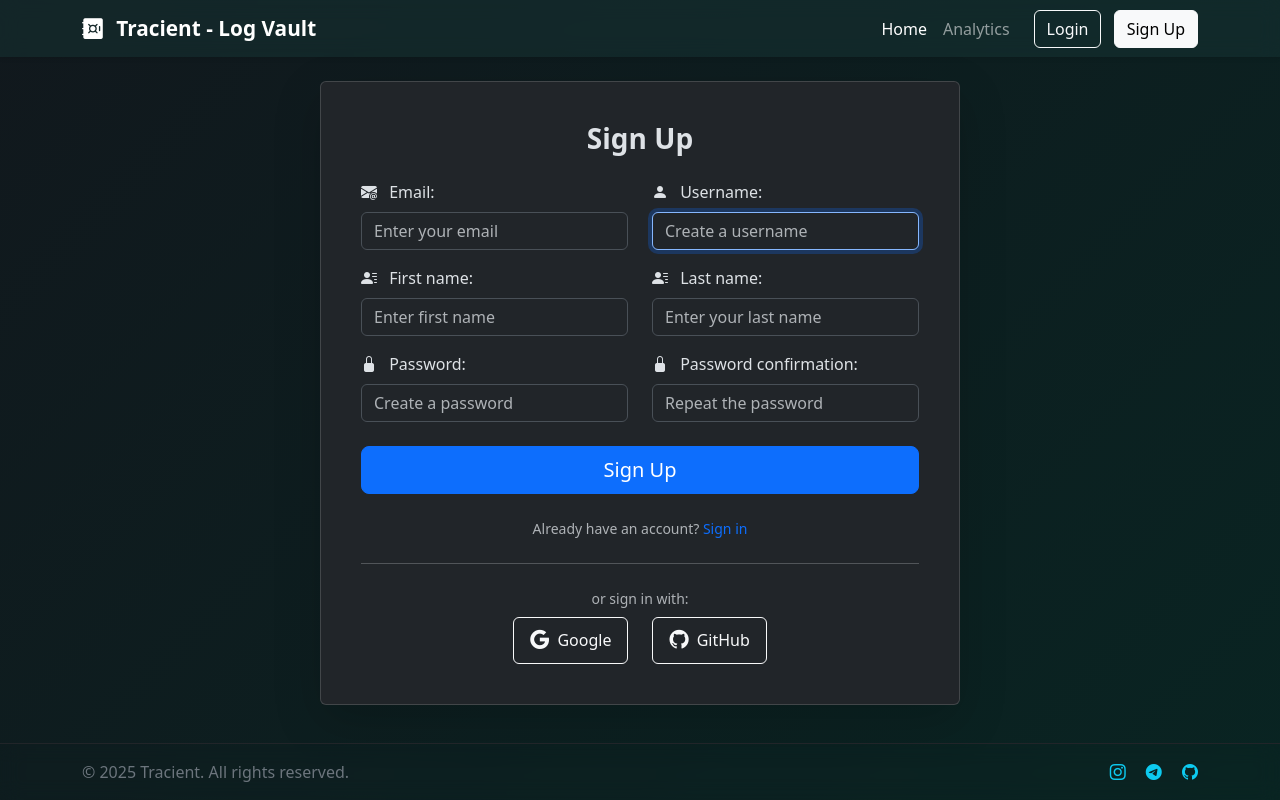
After one commit to deviantcoder/log-manager, a Django app: page /accounts/signup/ in a window 1280 px wide. The commit adds this page. Run offline with Django 5.2, Linux system fonts and the light colour scheme; some libraries are stand-ins or nearby versions.

Commit message:
Added user signup

```diff
--- a/apps/accounts/forms.py
+++ b/apps/accounts/forms.py
@@ -1,6 +1,9 @@
 from django import forms
 from django.contrib.auth.forms import AuthenticationForm, UserCreationForm
 from django.contrib.auth import get_user_model
+
+
+User = get_user_model()
 
 
 class LoginForm(AuthenticationForm):
@@ -14,7 +17,7 @@ class SignupForm(UserCreationForm):
     email = forms.EmailField(required=True)
 
     class Meta:
-        model = get_user_model()
+        model = User
         fields = (
             'email', 'username', 'first_name', 'last_name', 'password1', 'password2'
         )
@@ -33,6 +36,6 @@ class SignupForm(UserCreationForm):
         user.email = self.cleaned_data.get('email')
 
         if commit:
-            user.save(update_fields=['email'])
+            user.save()
 
         return user
--- /dev/null
+++ b/apps/accounts/templates/accounts/includes/social_options.html
@@ -0,0 +1,12 @@
+<hr class="my-4">
+<p class="text-muted mb-2 small">or sign in with:</p>
+<div class="d-flex justify-content-center flex-wrap gap-4">
+    <a href="" class="btn btn-outline-light d-flex align-items-center px-3 py-2">
+        <i class="bi bi-google me-2" style="font-size: 1.2rem;"></i>
+        <span>Google</span>
+    </a>
+    <a href="" class="btn btn-outline-light d-flex align-items-center px-3 py-2">
+        <i class="bi bi-github me-2" style="font-size: 1.2rem;"></i>
+        <span>GitHub</span>
+    </a>
+</div>
--- /dev/null
+++ b/apps/accounts/templates/accounts/signup.html
@@ -0,0 +1,88 @@
+{% extends "_base.html" %}
+
+{% load widget_tweaks %}
+
+{% block title %}Sign Up{% endblock title %}
+
+{% block content %}
+    <div class="d-flex justify-content-center m-3 mt-4">
+        <div class="card shadow-lg p-4" style="max-width: 40rem; width: 100%;">
+            <div class="card-body text-center">
+                <h3 class="card-title mb-4 fw-bold">Sign Up</h3>
+                <form method="POST" action="{% url 'accounts:signup' %}">
+                    {% csrf_token %}
+                    <div class="row mb-3 text-start">
+                        <div class="col-md-6">
+                            <i class="bi bi-envelope-at-fill me-2"></i> {{ form.email|add_label_class:"form-label" }}
+                            {% render_field form.email class="form-control" %}
+                            {% if form.email.errors %}
+                                <div class="invalid-feedback d-block">
+                                    {{ form.email.errors.0 }}
+                                </div>
+                            {% endif %}
+                        </div>
+                        <div class="col-md-6">
+                            <i class="bi bi-person-fill me-2"></i> {{ form.username|add_label_class:"form-label" }}
+                            {% render_field form.username class="form-control" %}
+                            {% if form.username.errors %}
+                                <div class="invalid-feedback d-block">
+                                    {{ form.username.errors.0 }}
+                                </div>
+                            {% endif %}
+                        </div>
+                    </div>
+                    <div class="row mb-3 text-start">
+                        <div class="col-md-6">
+                            <i class="bi bi-person-lines-fill me-2"></i> {{ form.first_name|add_label_class:"form-label" }}
+                            {% render_field form.first_name class="form-control" %}
+                            {% if form.first_name.errors %}
+                                <div class="invalid-feedback d-block">
+                                    {{ form.first_name.errors.0 }}
+                                </div>
+                            {% endif %}
+                        </div>
+                        <div class="col-md-6">
+                            <i class="bi bi-person-lines-fill me-2"></i> {{ form.last_name|add_label_class:"form-label" }}
+                            {% render_field form.last_name class="form-control" %}
+                            {% if form.last_name.errors %}
+                                <div class="invalid-feedback d-block">
+                                    {{ form.last_name.errors.0 }}
+                                </div>
+                            {% endif %}
+                        </div>
+                    </div>
+                    <div class="row mb-3 text-start">
+                        <div class="col-md-6">
+                            <i class="bi bi-lock-fill me-2"></i> {{ form.password1|add_label_class:"form-label" }}
+                            {% render_field form.password1 class="form-control" %}
+                            {% if form.password1.errors %}
+                                <div class="invalid-feedback d-block">
+                                    {{ form.password1.errors.0 }}
+                                </div>
+                            {% endif %}
+                        </div>
+                        <div class="col-md-6">
+                            <i class="bi bi-lock-fill me-2"></i> {{ form.password2|add_label_class:"form-label" }}
+                            {% render_field form.password2 class="form-control" %}
+                            {% if form.password2.errors %}
+                                <div class="invalid-feedback d-block">
+                                    {{ form.password2.errors.0 }}
+                                </div>
+                            {% endif %}
+                        </div>
+                    </div>
+                    <button type="submit" class="btn btn-primary btn-lg w-100 mt-2">Sign Up</button>
+                </form>
+                <div class="mt-4 text-muted small">
+                    <p>
+                        Already have an account? <a href="{% url 'accounts:login' %}" class="text-decoration-none text-primary">Sign in</a>
+                    </p>
+                </div>
+                {% include "accounts/includes/social_options.html" %}
+            </div>
+        </div>
+    </div>
+{% endblock content %}
+{% block extra_include %}
+    {% include "includes/footer.html" %}
+{% endblock extra_include %}
--- a/apps/accounts/urls.py
+++ b/apps/accounts/urls.py
@@ -6,4 +6,5 @@ app_name = 'accounts'
 
 urlpatterns = [
     path('login/', views.LoginUserView.as_view(), name='login'),
+    path('signup/', views.SignupUserView.as_view(), name='signup'),
 ]
--- a/apps/accounts/views.py
+++ b/apps/accounts/views.py
@@ -1,14 +1,16 @@
-from django.shortcuts import render
+from django.shortcuts import render, redirect
 from django.contrib.auth.views import LoginView
+from django.contrib.auth import authenticate, login
 from django.contrib import messages
+from django.views import generic
 
-from .forms import LoginForm
+from .forms import LoginForm, SignupForm
 
 
 class LoginUserView(LoginView):
     template_name = 'accounts/login.html'
     form_class = LoginForm
-    redirect_authenticated_user = True # change to True after testing
+    redirect_authenticated_user = True
 
     def form_valid(self, form):
         messages.success(self.request, 'Welcome back!')
@@ -18,3 +20,37 @@ class LoginUserView(LoginView):
         if '__all__' in form.errors:
             messages.warning(self.request, 'Invalid username or password')
         return super().form_invalid(form)
+
+
+class SignupUserView(generic.CreateView):
+    form_class = SignupForm
+    template_name = 'accounts/signup.html'
+    success_url = '/'
+
+    def dispatch(self, request, *args, **kwargs):
+        if request.user.is_authenticated:
+            return redirect('/')
+
+        return super().dispatch(request, *args, **kwargs)
+
+    def form_valid(self, form):
+        response = super().form_valid(form)
+
+        user = authenticate(
+            request=self.request,
+            username=form.cleaned_data.get('username'),
+            password=form.cleaned_data.get('password1')
+        )
+
+        if user is not None:
+            login(self.request, user)
+            messages.success(self.request, 'Successfully created an account!')
+
+        return response
+
+    def form_invalid(self, form):
+        for field, errors in form.errors.items():
+            for error in errors:
+                messages.warning(self.request, f'{field.capitalize()}: {error}')
+
+        return super().form_invalid(form)
--- a/static/css/main.css
+++ b/static/css/main.css
@@ -0,0 +1,20 @@
+body {
+    background: linear-gradient(135deg, #11181d, #092422);
+    background-repeat: no-repeat;
+    background-attachment: fixed;
+}
+.navbar {
+    box-shadow: 0 2px 4px rgba(0, 0, 0, 0.1);
+    background: rgba(22, 53, 52, 0.5) !important;
+    backdrop-filter: blur(10px) !important;
+    -webkit-backdrop-filter: blur(10px);
+}
+.navbar-brand {
+    font-weight: 600;
+    font-size: 1.3rem;
+}
+footer {
+    /* background: rgba(0, 9, 45, 0.5) !important; */
+    backdrop-filter: blur(10px) !important;
+    -webkit-backdrop-filter: blur(10px);
+}
--- a/templates/_base.html
+++ b/templates/_base.html
@@ -6,20 +6,25 @@
 <head>
     <meta charset="UTF-8">
     <meta name="viewport" content="width=device-width, initial-scale=1.0">
-    <title>{% block title %}Ava - LogManager{% endblock title %}</title>
+    <title>{% block title %}Tracient{% endblock title %}</title>
     <link href="https://cdn.jsdelivr.net/npm/bootstrap@5.3.6/dist/css/bootstrap.min.css"
         rel="stylesheet" integrity="sha384-4Q6Gf2aSP4eDXB8Miphtr37CMZZQ5oXLH2yaXMJ2w8e2ZtHTl7GptT4jmndRuHDT"
         crossorigin="anonymous">
     <link rel="stylesheet" href="https://cdn.jsdelivr.net/npm/bootstrap-icons@1.11.1/font/bootstrap-icons.css">
     <link rel="stylesheet" href="{% static "css/main.css" %}">
 </head>
-<body>
+<body class="d-flex flex-column min-vh-100">
     {% include "includes/messages.html" %}
 
     {% include "includes/navbar.html" %}
 
-    {% block content %}
-    {% endblock content %}
+    <main class="flex-grow-1">
+        {% block content %}
+        {% endblock content %}
+    </main>
+
+    {% block extra_include %}
+    {% endblock extra_include %}
 
     {% block extra_js %}
     {% endblock extra_js %}
--- a/templates/includes/footer.html
+++ b/templates/includes/footer.html
@@ -0,0 +1,25 @@
+<!-- <footer class="text-muted py-4 border-top">
+    <div class="container text-center">
+        <p class="mb-0">© 2025 Tracient. All rights reserved.</p>
+    </div>
+</footer> -->
+<footer class="py-3 border-top border-dark">
+    <div class="container">
+        <div class="row">
+            <div class="col-md-6 text-center text-md-start">
+                <p class="mb-0 text-secondary">&copy; 2025 Tracient. All rights reserved.</p>
+            </div>
+            <div class="col-md-6 text-center text-md-end">
+                <a href="#" class="text-decoration-none text-info me-3">
+                    <i class="bi bi-instagram"></i>
+                </a>
+                <a href="#" class="text-decoration-none text-info me-3">
+                    <i class="bi bi-telegram"></i>
+                </a>
+                <a href="#" class="text-decoration-none text-info">
+                    <i class="bi bi-github"></i>
+                </a>
+            </div>
+        </div>
+    </div>
+</footer>
--- a/templates/includes/messages.html
+++ b/templates/includes/messages.html
@@ -0,0 +1,16 @@
+{% if messages %}
+    <div class="toast-container position-fixed top-0 end-0 p-3" style="z-index: 1100; margin-top: 40px;">
+        {% for message in messages %}
+            <div class="toast show" role="alert" aria-live="assertive" aria-atomic="true">
+                <div class="toast-header text-white bg-{{ message.tags }}">
+                    <i class="bi bi-bell-fill me-2"></i>
+                    <strong class="me-auto">To-Do</strong>
+                    <button type="button" class="btn-close" data-bs-dismiss="toast" aria-label="Close"></button>
+                </div>
+                <div class="toast-body">
+                    {{ message }}
+                </div>
+            </div>
+        {% endfor %}
+    </div>
+{% endif %}
--- a/templates/includes/navbar.html
+++ b/templates/includes/navbar.html
@@ -0,0 +1,27 @@
+<nav class="navbar navbar-expand-lg navbar-dark bg-dark sticky-top">
+    <div class="container">
+        <a class="navbar-brand" href="/">
+            <i class="bi bi-safe-fill me-2"></i>
+            Tracient - Log Vault
+        </a>
+        <button class="navbar-toggler" type="button" data-bs-toggle="collapse" data-bs-target="#navbarNav">
+            <span class="navbar-toggler-icon"></span>
+        </button>
+        <div class="collapse navbar-collapse" id="navbarNav">
+            <ul class="navbar-nav ms-auto">
+                <li class="nav-item">
+                    <a class="nav-link active" href="/">Home</a>
+                </li>
+                <li class="nav-item">
+                    <a class="nav-link" href="/">Analytics</a>
+                </li>
+            </ul>
+            {% if not user.is_authenticated %}
+                <div class="ms-3">
+                    <a href="{% url 'accounts:login' %}" class="btn btn-outline-light">Login</a>
+                    <a href="" class="btn btn-light ms-2">Sign Up</a>
+                </div>
+            {% endif %}
+        </div>
+    </div>
+</nav>
```
Also changed, not shown: apps/accounts/templates/accounts/login.html (+8 -16 lines), README.md (added).
